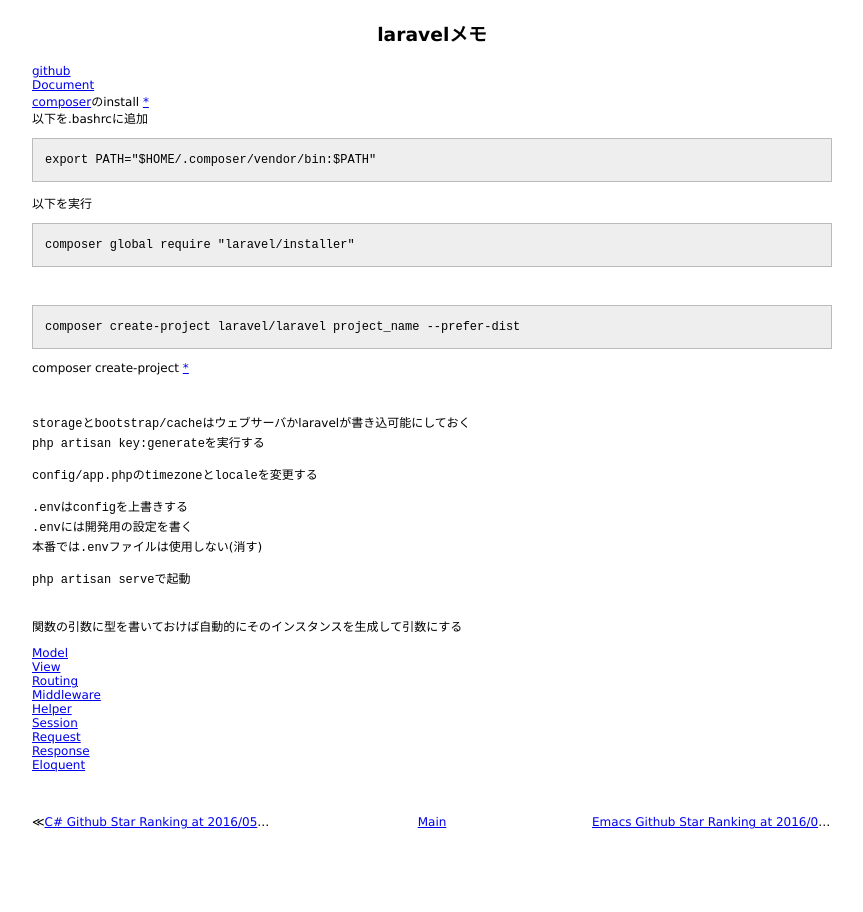
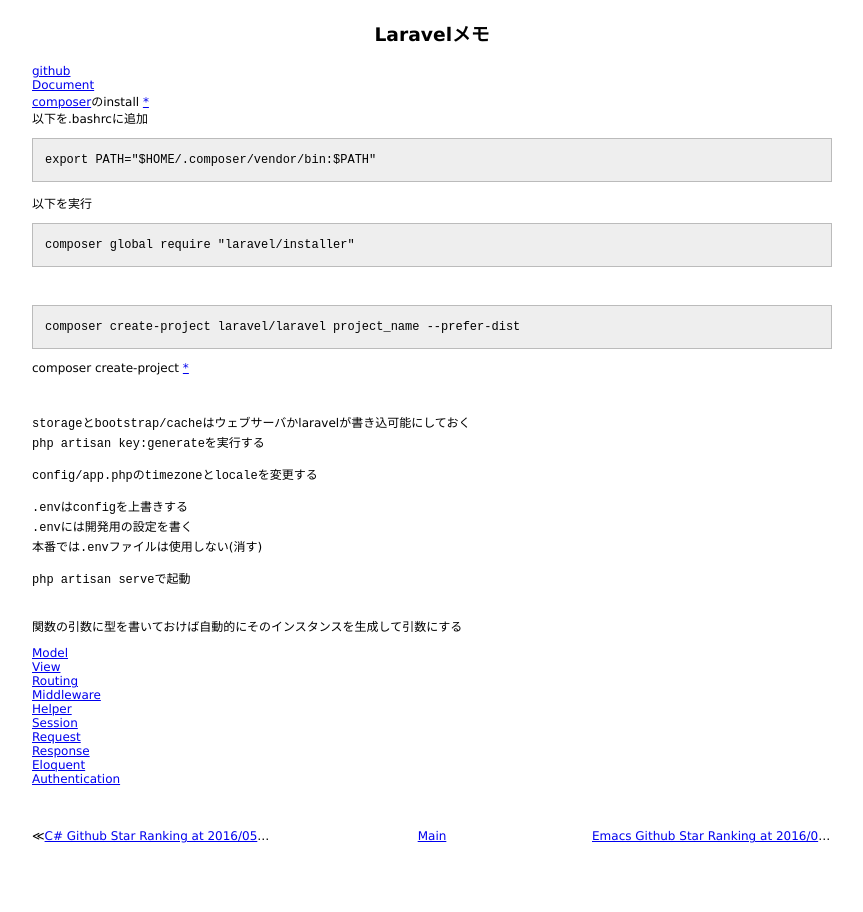
Before and after one commit to 38elements/38elements.github.com, a Jekyll site: the page built from _posts/2016-05-03-laravel.md, in a window 1280 px wide. Shown: the whole page, without its empty margins (208-1071 px from the left). Built offline with Jekyll 4.4.1, drawn with Linux system fonts in a browser that asks for light colours.

Commit message:
Update 2016-05-03-laravel.md

```diff
--- a/_posts/2016-05-03-laravel.md
+++ b/_posts/2016-05-03-laravel.md
@@ -1,6 +1,6 @@
 ---
 layout: posts
-title: laravelメモ
+title: Laravelメモ
 ---
 [github](https://github.com/laravel/laravel)
 [Document](https://laravel.com/docs/5.2)
@@ -48,3 +48,4 @@ composer create-project [*](https://getcomposer.org/doc/03-cli.md#create-project
 [Request](/2016/05/10/laravel-request.html)
 [Response](/2016/05/14/laravel-response.html)
 [Eloquent](/2016/05/17/eloquent.html)
+[Authentication](/2016/05/20/laravel-authentication.html)
```
